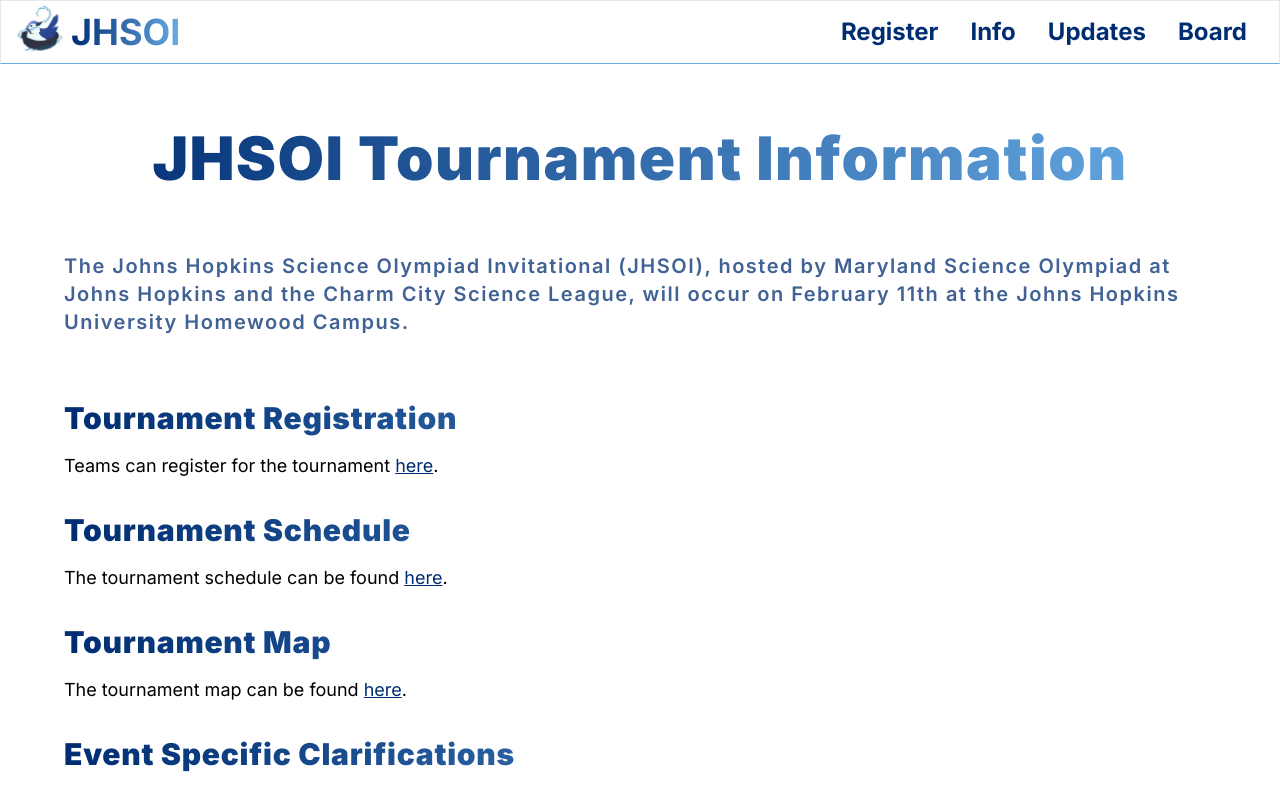
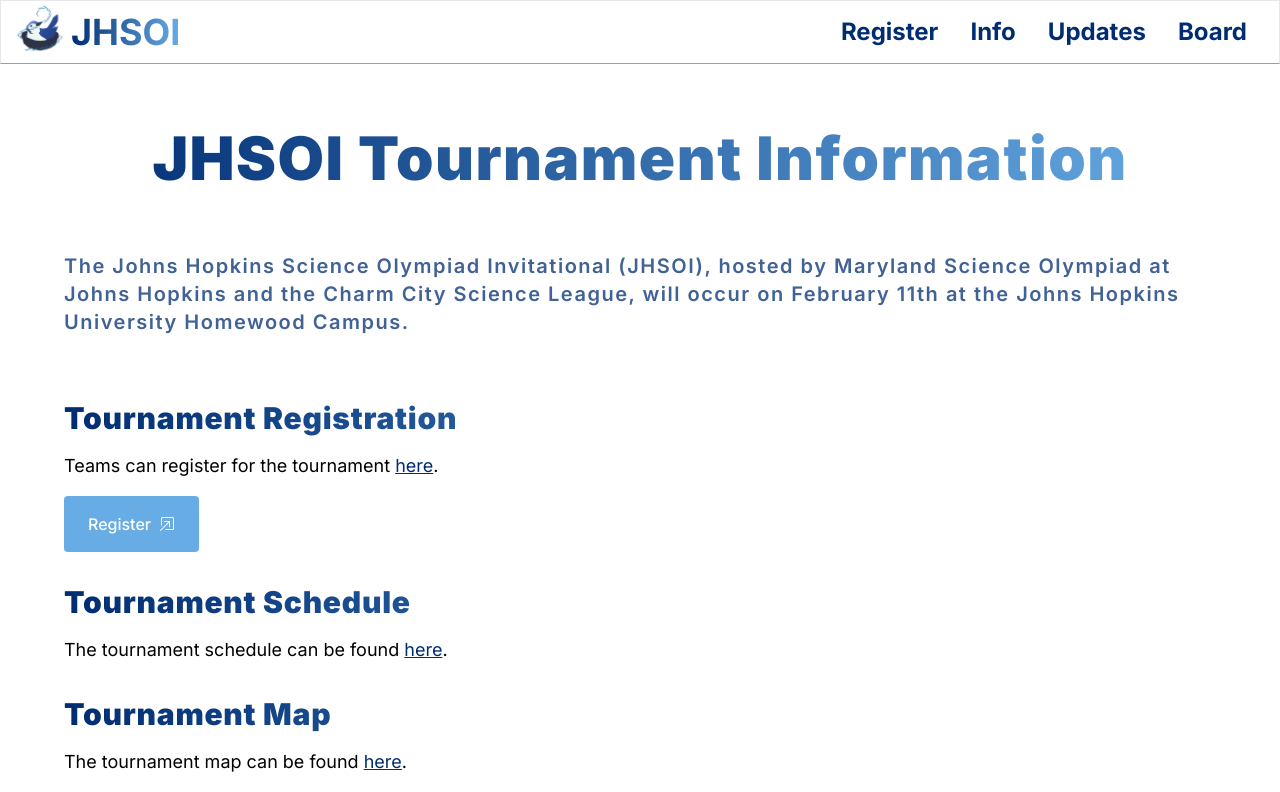
Before and after one commit to alexbluo/jhuscioly, a Next.js app: page /info in a window 1280 px wide. Shown: the top 792 px of the page. Built offline with nearby package versions, Linux system fonts and the light colour scheme.

Commit message:
Copied register button

```diff
--- a/pages/info.jsx
+++ b/pages/info.jsx
@@ -1,8 +1,13 @@
 import { motion } from "framer-motion";
+import Button from "../components/Button";
 
 export default function Info() {
   return (
-    <motion.div initial={{ opacity: 0 }} animate={{ opacity: 1 }}>
+    <motion.div
+      initial={{ opacity: 0 }}
+      animate={{ opacity: 1 }}
+      className="mb-8"
+    >
       <div className="flex flex-col">
         <div className="mb-8 text-6xl font-black tracking-wide text-transparent">
           <h2 className="mt-8 bg-gradient-to-r from-blue-dark to-blue-light bg-clip-text text-center">
@@ -18,11 +23,34 @@
         <h2 className="mt-8 mb-4 bg-gradient-to-r from-blue-dark to-blue-light bg-clip-text text-3xl font-black tracking-wide text-transparent">
           Tournament Registration
         </h2>
-        <p className="text-lg">
+        <p className="mb-4 text-lg">
           Teams can register for the tournament{" "}
           <a className="text-blue-dark underline hover:text-blue-light">here</a>
           .
         </p>
+        <div className="flex">
+          <motion.a whileHover="hover" href="/" target="_blank">
+            <Button>
+              <div className="flex items-center gap-2">
+                <span>Register</span>
+                <motion.svg
+                  className="fill-white"
+                  width="16"
+                  height="16"
+                  viewBox="0 0 16 16"
+                  variants={{
+                    hover: {
+                      scale: 1.2,
+                    },
+                  }}
+                >
+                  <path d="M6.364 13.5a.5.5 0 0 0 .5.5H13.5a1.5 1.5 0 0 0 1.5-1.5v-10A1.5 1.5 0 0 0 13.5 1h-10A1.5 1.5 0 0 0 2 2.5v6.636a.5.5 0 1 0 1 0V2.5a.5.5 0 0 1 .5-.5h10a.5.5 0 0 1 .5.5v10a.5.5 0 0 1-.5.5H6.864a.5.5 0 0 0-.5.5z" />
+                  <path d="M11 5.5a.5.5 0 0 0-.5-.5h-5a.5.5 0 0 0 0 1h3.793l-8.147 8.146a.5.5 0 0 0 .708.708L10 6.707V10.5a.5.5 0 0 0 1 0v-5z" />
+                </motion.svg>
+              </div>
+            </Button>
+          </motion.a>
+        </div>
         <h2 className="mt-8 mb-4 bg-gradient-to-r from-blue-dark to-blue-light bg-clip-text text-3xl font-black tracking-wide text-transparent">
           Tournament Schedule
         </h2>
```
